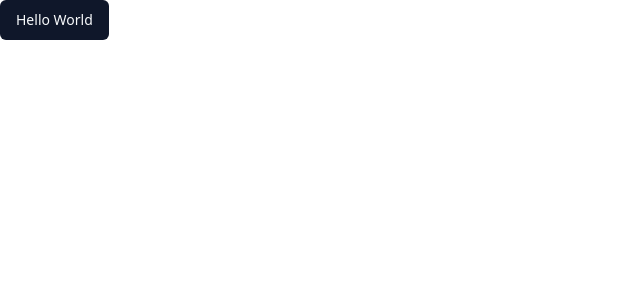
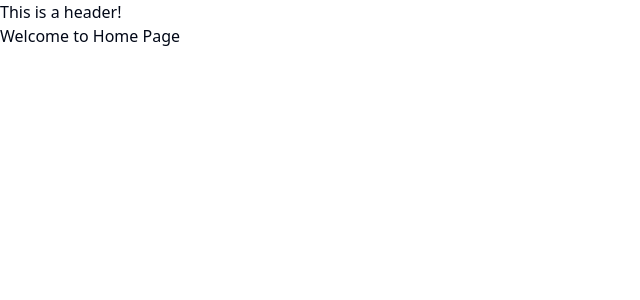
Before and after one commit to eyedent1ty/episode-fe, a React (Vite) app: page / in a window 1280 px wide. Shown: the top 300 px of the page, without its empty margins (0-640 px from the left). Built offline with nearby package versions, Linux system fonts and the light colour scheme.

Commit message:
installed router

```diff
--- a/package.json
+++ b/package.json
@@ -16,6 +16,7 @@
     "lucide-react": "^0.400.0",
     "react": "^18.3.1",
     "react-dom": "^18.3.1",
+    "react-router-dom": "^6.24.1",
     "tailwind-merge": "^2.3.0",
     "tailwindcss-animate": "^1.0.7"
   },
@@ -23,6 +24,8 @@
     "@types/node": "^20.14.10",
     "@types/react": "^18.3.3",
     "@types/react-dom": "^18.3.0",
+    "@types/react-router": "^5.1.20",
+    "@types/react-router-dom": "^5.3.3",
     "@typescript-eslint/eslint-plugin": "^7.13.1",
     "@typescript-eslint/parser": "^7.13.1",
     "@vitejs/plugin-react": "^4.3.1",
--- a/src/App.tsx
+++ b/src/App.tsx
@@ -1,5 +1,14 @@
-import { Button } from "./components/ui/button"
+import { Outlet } from 'react-router';
 
 export default function App() {
-  return <Button>Hello World</Button>
+  return (
+    <>
+      <header>
+        <p>This is a header!</p>
+      </header>
+      <main>
+        <Outlet />
+      </main>
+    </>
+  );
 }
--- a/src/main.tsx
+++ b/src/main.tsx
@@ -1,10 +1,13 @@
-import React from 'react'
-import ReactDOM from 'react-dom/client'
-import App from './App.tsx'
+import React from 'react';
+import ReactDOM from 'react-dom/client';
 import './global.css';
+
+import { RouterProvider } from 'react-router-dom';
+
+import router from './router/index.tsx';
 
 ReactDOM.createRoot(document.getElementById('root')!).render(
   <React.StrictMode>
-    <App />
-  </React.StrictMode>,
-)
+    <RouterProvider router={router} />
+  </React.StrictMode>
+);
--- /dev/null
+++ b/src/pages/Home.tsx
@@ -0,0 +1,3 @@
+export default function Home() {
+  return <h1>Welcome to Home Page</h1>
+}
--- /dev/null
+++ b/src/router/index.tsx
@@ -0,0 +1,19 @@
+import { createBrowserRouter } from 'react-router-dom';
+
+import App from '../App';
+import Home from '../pages/Home';
+
+const router = createBrowserRouter([
+  {
+    path: '/',
+    element: <App />,
+    children: [
+      {
+        path: '/',
+        element: <Home />
+      }
+    ]
+  }
+]);
+
+export default router;
```
Also changed, not shown: 1 other file (tests, documents, lock files or other folders).
